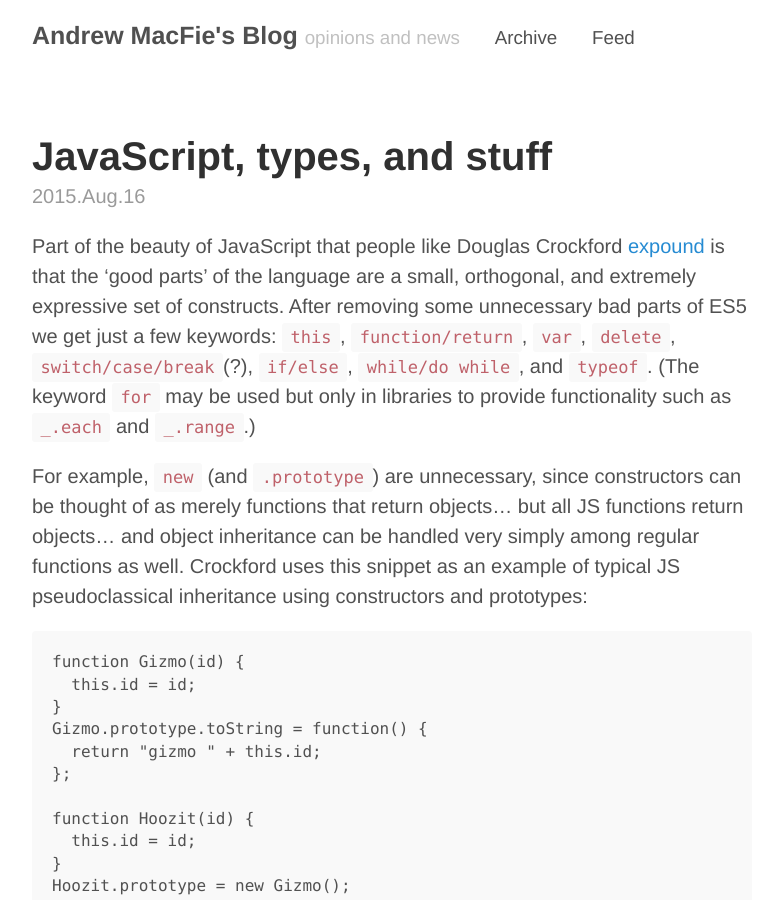
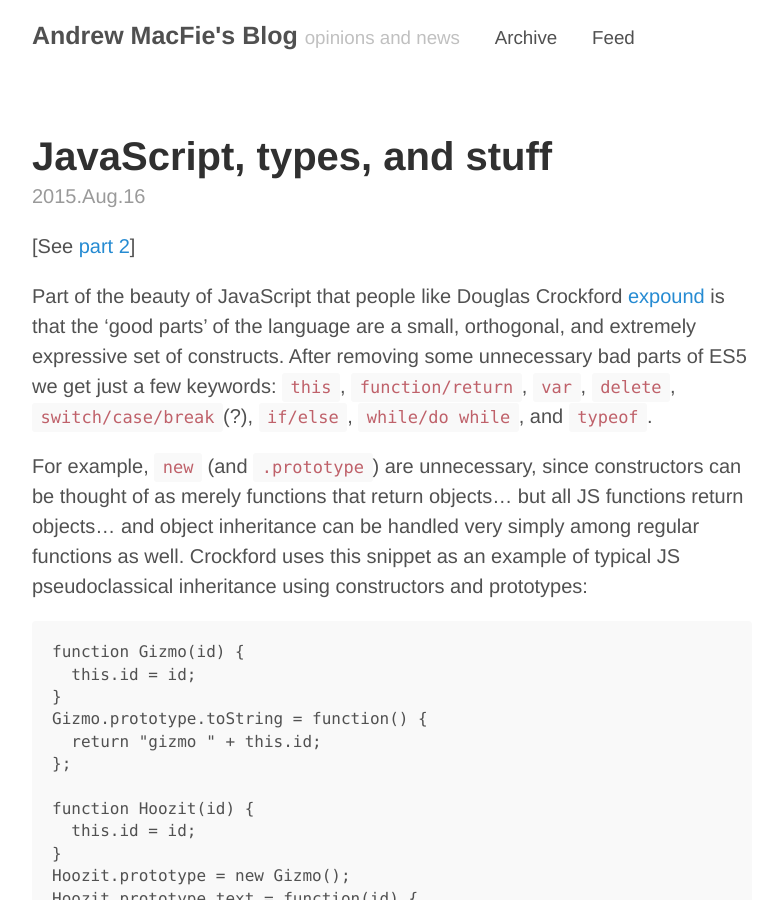
Before and after one commit to amacfie/amacfie.github.io, a Jekyll site: the page built from _posts/2015-08-16-js_type.md, in a window 1280 px wide and 900 px high. Shown: the whole window, without its empty margins (248-1025 px from the left). Built offline with Jekyll 4.4.1, drawn with Linux system fonts in a browser that asks for light colours; comment, search, counter and statistics services are not loaded.

Commit message:
Add links to updates

```diff
--- a/_posts/2015-08-16-js_type.md
+++ b/_posts/2015-08-16-js_type.md
@@ -2,6 +2,8 @@
 layout: post
 title: JavaScript, types, and stuff
 ---
+
+[See [part 2](http://amacfie.github.io/2016/03/14/js_type2/)]
 
 Part of the beauty of JavaScript that people like Douglas Crockford
 [expound](https://youtu.be/ya4UHuXNygM?list=PLgEN6Yip8UBKt4j7_KJhhAMnggkA-5svC)
@@ -16,8 +18,6 @@ After removing some unnecessary bad parts of ES5 we get just a few keywords:
 `if/else`,
 `while/do while`, and
 `typeof`.
-(The keyword `for` may be used but only in libraries to provide functionality
-such as `_.each` and `_.range`.)
 
 For example, `new` (and `.prototype`) are unnecessary, since constructors
 can be thought of as merely functions that return objects... but all JS
```
Also changed, not shown: _posts/2014-09-10-setup.md (+4 -2 lines).
